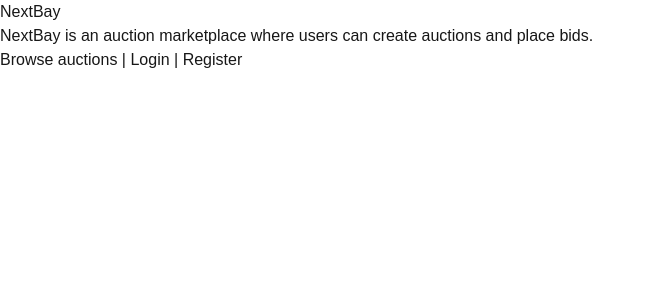
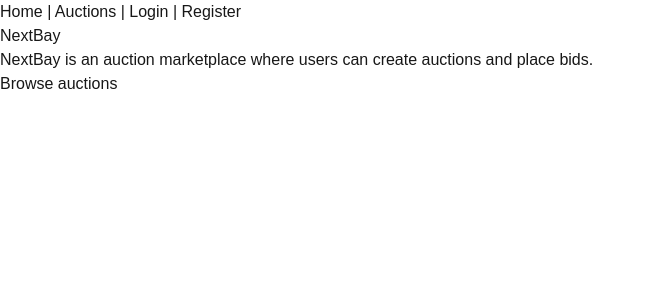
Before and after one commit to Austin7V/nextbay, a Next.js app: page / in a window 1280 px wide. Shown: the top 300 px of the page, without its empty margins (0-654 px from the left). Built offline with nearby package versions, Linux system fonts and the light colour scheme; no server answers.

Commit message:
feat: add shared navigation layout

```diff
--- a/app/layout.tsx
+++ b/app/layout.tsx
@@ -1,33 +1,50 @@
 import type { Metadata } from "next";
-import { Geist, Geist_Mono } from "next/font/google";
+import Link from "next/link";
+import { isAuthenticated, logoutAction } from "@/lib/authActions";
 import "./globals.css";
 
-const geistSans = Geist({
-  variable: "--font-geist-sans",
-  subsets: ["latin"],
-});
-
-const geistMono = Geist_Mono({
-  variable: "--font-geist-mono",
-  subsets: ["latin"],
-});
-
 export const metadata: Metadata = {
-  title: "Create Next App",
-  description: "Generated by create next app",
+  title: "NextBay",
+  description: "Auction marketplace powered by Next.js and DarkBay API",
 };
 
-export default function RootLayout({
+export default async function RootLayout({
   children,
 }: Readonly<{
   children: React.ReactNode;
 }>) {
+  const loggedIn = await isAuthenticated();
+
   return (
-    <html
-      lang="en"
-      className={`${geistSans.variable} ${geistMono.variable} h-full antialiased`}
-    >
-      <body className="min-h-full flex flex-col">{children}</body>
+    <html lang="en">
+      <body>
+        <header>
+          <nav>
+            <Link href="/">Home</Link>
+            {" | "}
+            <Link href="/auctions">Auctions</Link>
+            {" | "}
+
+            {loggedIn ? (
+              <>
+                <Link href="/auctions/new">Create auction</Link>
+                {" | "}
+                <form action={logoutAction} style={{ display: "inline" }}>
+                  <button type="submit">Logout</button>
+                </form>
+              </>
+            ) : (
+              <>
+                <Link href="/login">Login</Link>
+                {" | "}
+                <Link href="/register">Register</Link>
+              </>
+            )}
+          </nav>
+        </header>
+
+        {children}
+      </body>
     </html>
   );
 }
--- a/app/page.tsx
+++ b/app/page.tsx
@@ -1,9 +1,6 @@
 import Link from "next/link";
-import { isAuthenticated, logoutAction } from "@/lib/authActions";
 
-export default async function HomePage() {
-  const loggedIn = await isAuthenticated();
-
+export default function HomePage() {
   return (
     <main>
       <h1>NextBay</h1>
@@ -13,26 +10,7 @@
         place bids.
       </p>
 
-      <nav>
-        <Link href="/auctions">Browse auctions</Link>
-        {" | "}
-
-        {loggedIn ? (
-          <>
-            <Link href="/auctions/new">Create auction</Link>
-            {" | "}
-            <form action={logoutAction} style={{ display: "inline" }}>
-              <button type="submit">Logout</button>
-            </form>
-          </>
-        ) : (
-          <>
-            <Link href="/login">Login</Link>
-            {" | "}
-            <Link href="/register">Register</Link>
-          </>
-        )}
-      </nav>
+      <Link href="/auctions">Browse auctions</Link>
     </main>
   );
 }
```
